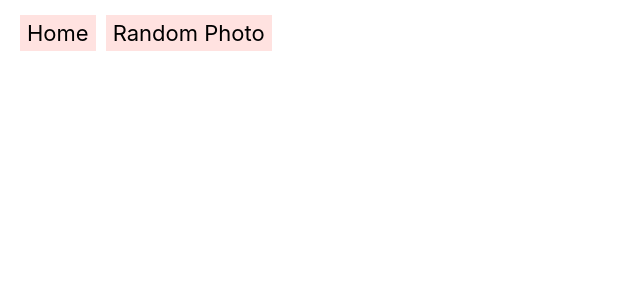
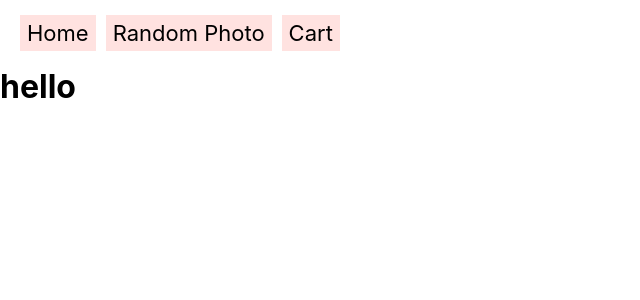
Before and after one commit to yuriiPylyponiuk/Storage-of-Photo, a React app: page /cardPage in a window 1280 px wide. Shown: the top 300 px of the page, without its empty margins (0-640 px from the left). Built offline with nearby package versions, Linux system fonts and the light colour scheme.

Commit message:
add new rout-block card-block

```diff
--- a/src/components/navigation/navComponent.js
+++ b/src/components/navigation/navComponent.js
@@ -9,6 +9,7 @@ const Header = (props) => {
 		<nav className="menu">
       <Link className='btn' to="/">Home</Link>
       <Link className='btn' onClick={() => props.getRandomPhotoReq()} to="/random-photo/">Random Photo</Link>
+      <Link className='btn' to="/cardPage/">Cart</Link>
 		</nav>
 	);
 }
--- a/src/components/randomComponent/randomComponent.js
+++ b/src/components/randomComponent/randomComponent.js
@@ -7,6 +7,9 @@ class RandomComponent extends React.Component {
   constructor(props){
     super(props);
     this.showRandomFotoBlock = this.showRandomFotoBlock.bind(this)
+  }
+  componentDidMount(){
+    this.props.getRandomPhotoReq()
   }
 
   showRandomFotoBlock(){
--- /dev/null
+++ b/src/pages/cardPage/cardPage.js
@@ -0,0 +1,13 @@
+import React from 'react';
+
+class CardPage extends React.Component{
+  render(){
+    return(
+      <div>
+        <h1>hello</h1>
+      </div>
+    )
+  }
+}
+
+export default CardPage
--- a/src/router/mainRouter.js
+++ b/src/router/mainRouter.js
@@ -3,6 +3,7 @@ import {BrowserRouter as Router, Route, Switch} from 'react-router-dom'
 import MainPage from "../pages/mainPage/mainPage";
 import RandomPage from '../pages/randomPage/randomPage'
 import Header from '../components/navigation/navComponent'
+import CardPage from '../pages/cardPage/cardPage'
 
 
 const RouterPages = () => {
@@ -13,6 +14,7 @@ const RouterPages = () => {
         <Switch>
           <Route exact path='/' component={MainPage}/>
           <Route exact path='/random-photo/' component={RandomPage}/>
+          <Route exact path='/cardPage/' component={CardPage}/>
         </Switch>
       </div>
     </Router>
```
